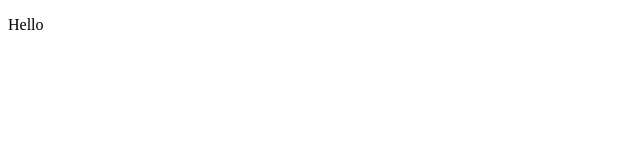
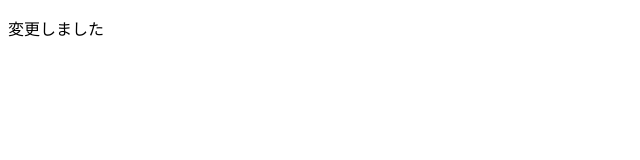
Before and after one commit to k0yu/php-practice, a plain HTML site: page index.html in a window 1280 px wide. Shown: the full height of the page, 0-640 px from the left. Drawn offline with Linux system fonts and the light colour scheme.

Commit message:
change the index.html

```diff
--- a/index.html
+++ b/index.html
@@ -5,6 +5,6 @@
             <title>index.html</title>
         </head>
         <body>
-            <p>Hello</p>
+            <p>変更しました</p>
         </body>
 </html>
```
Also changed, not shown: .c9/metadata/workspace/index.html, 1 other file.
